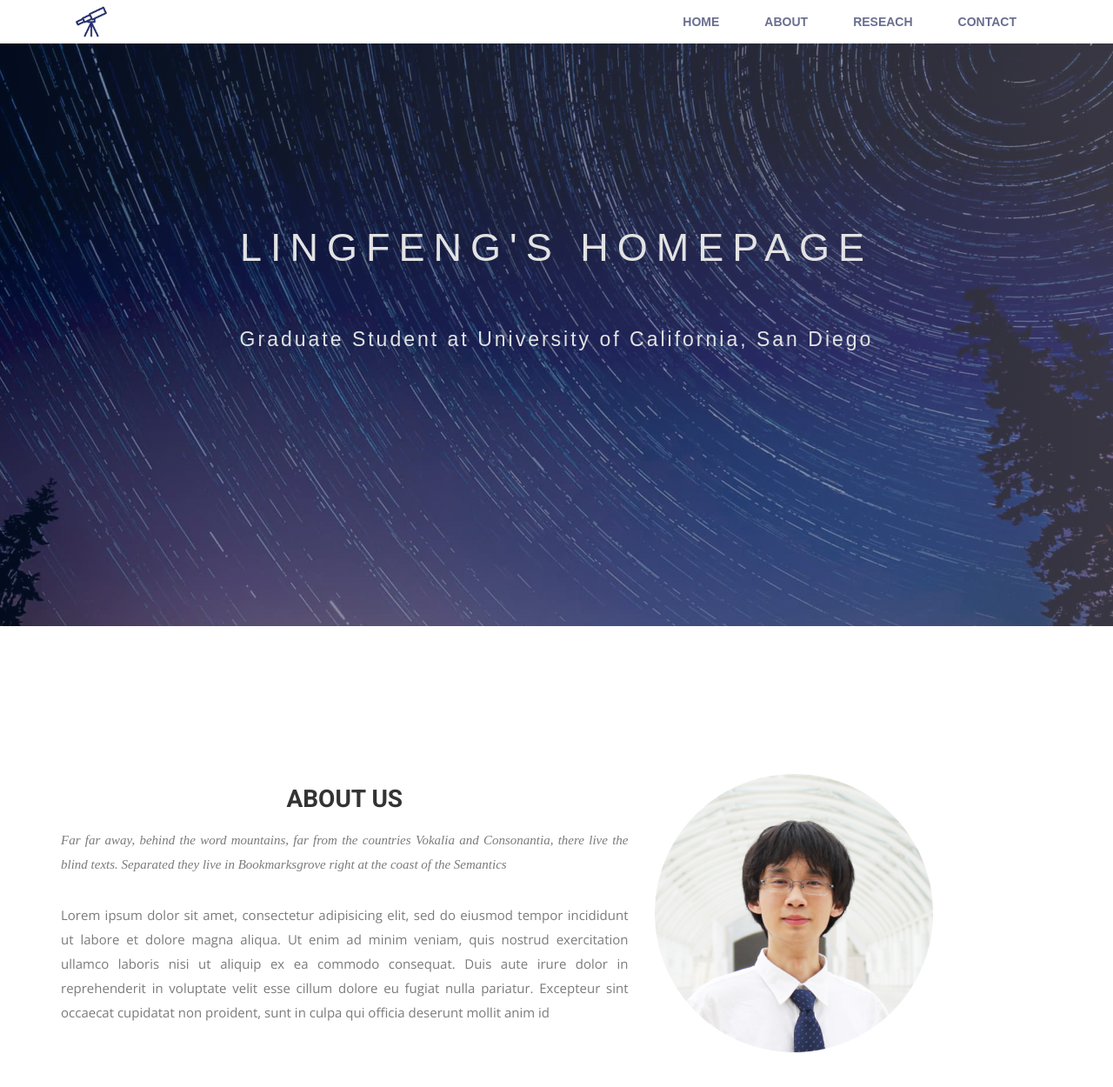
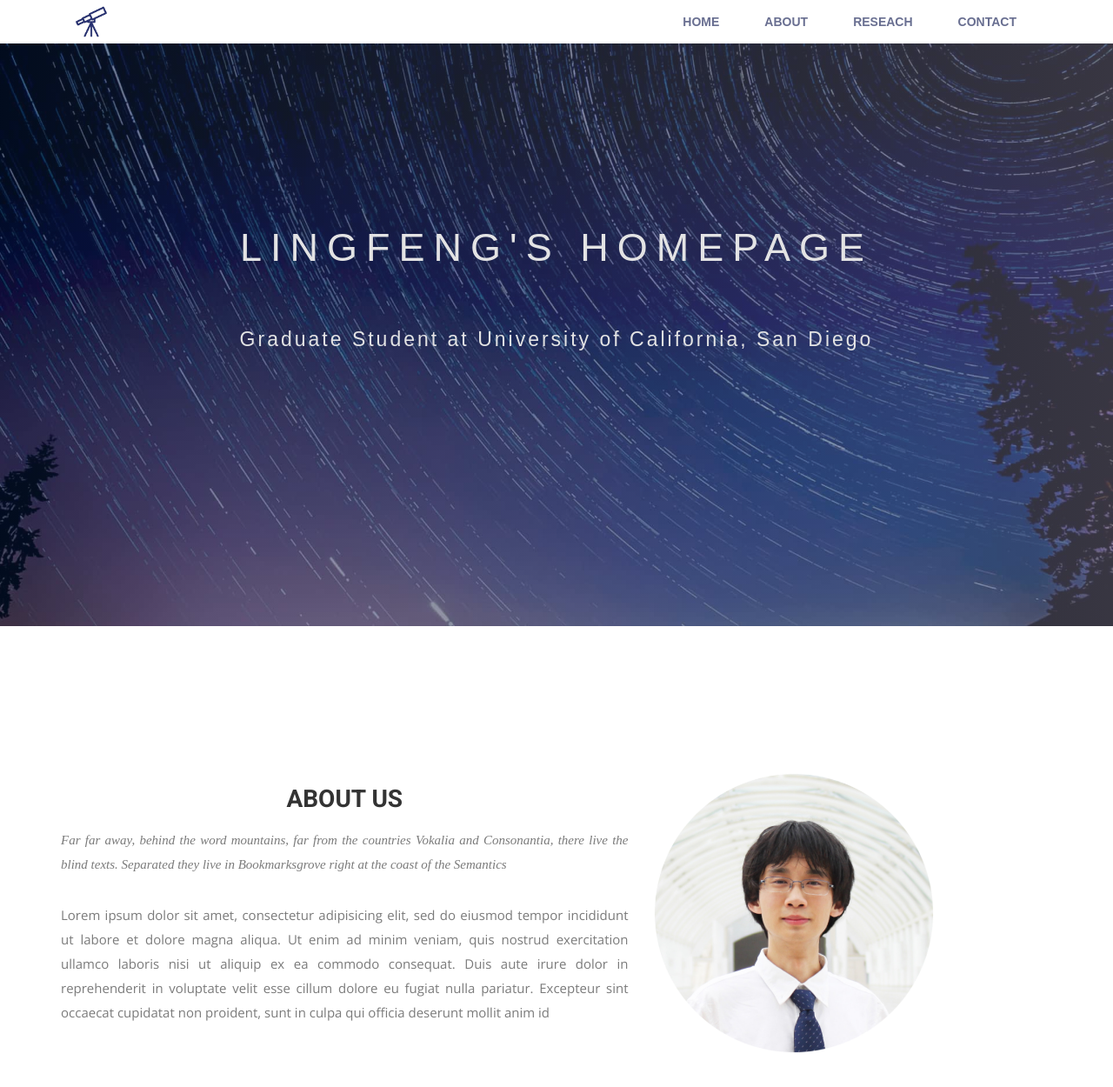
Before and after one commit to wei-lingfeng/lingfeng-wei.github.io, a Jekyll site: the page built from index.html, in a window 1280 px wide and 1400 px high. Shown: the top 1250 px of the window at 87% size. Built offline with Jekyll 4.4.1, drawn with Linux system fonts in a browser that asks for light colours; nearby versions of some CDN libraries; some web fonts are replaced.

Commit message:
Update airspace.css

```diff
--- a/css/airspace.css
+++ b/css/airspace.css
@@ -104,9 +104,9 @@ font header .navbar-default .navbar-nav li a:hover {
 --*/
 #slider {
   background: url("../img/slider-bg.jpg") no-repeat;
-  background-size: cover;
+  background-size: 100% auto;
   background-attachment: fixed;
-  background-position: 80% 50px;
+  background-position: 10% 0;
   padding: 235px 0 300px 0;
   position: relative;
 }
```
